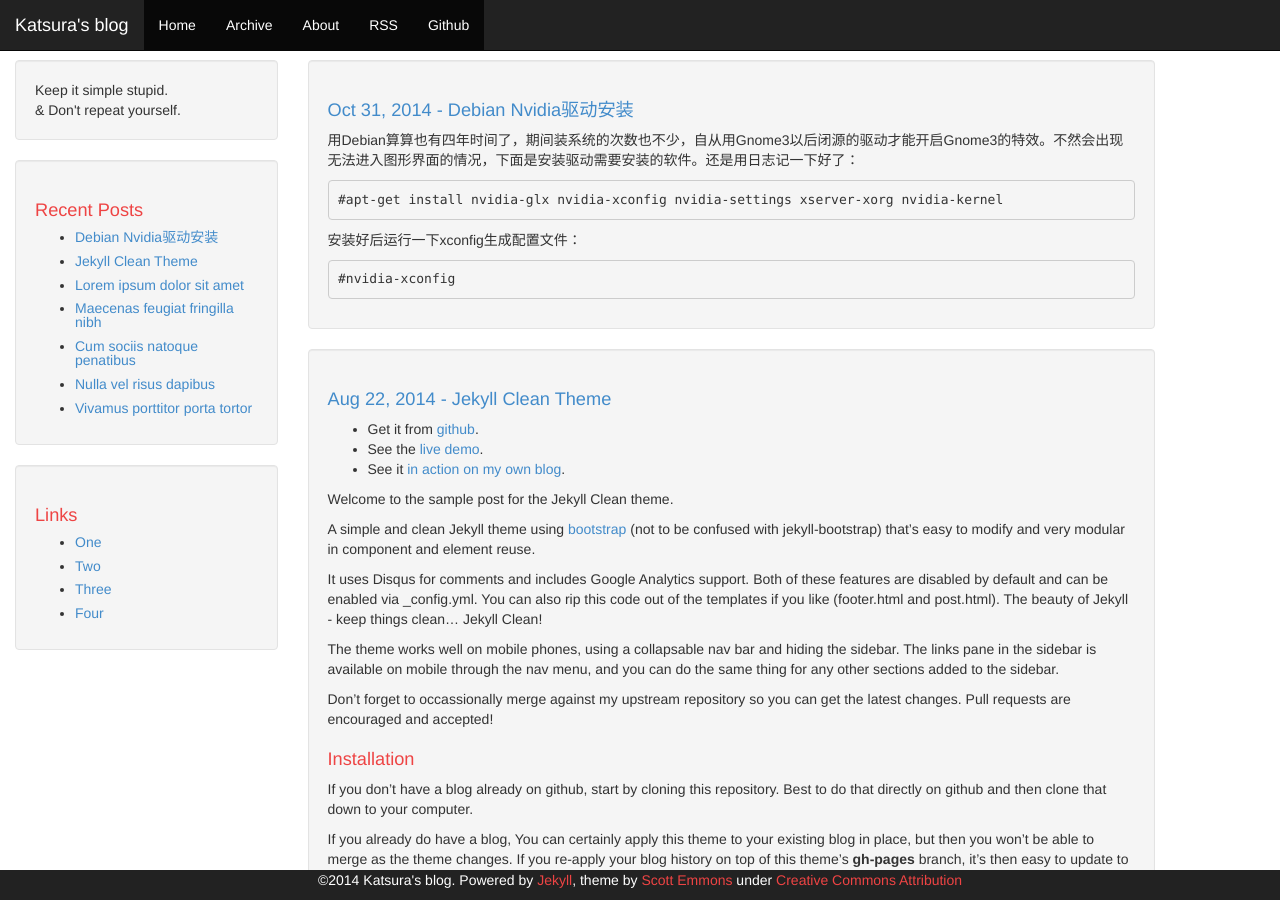
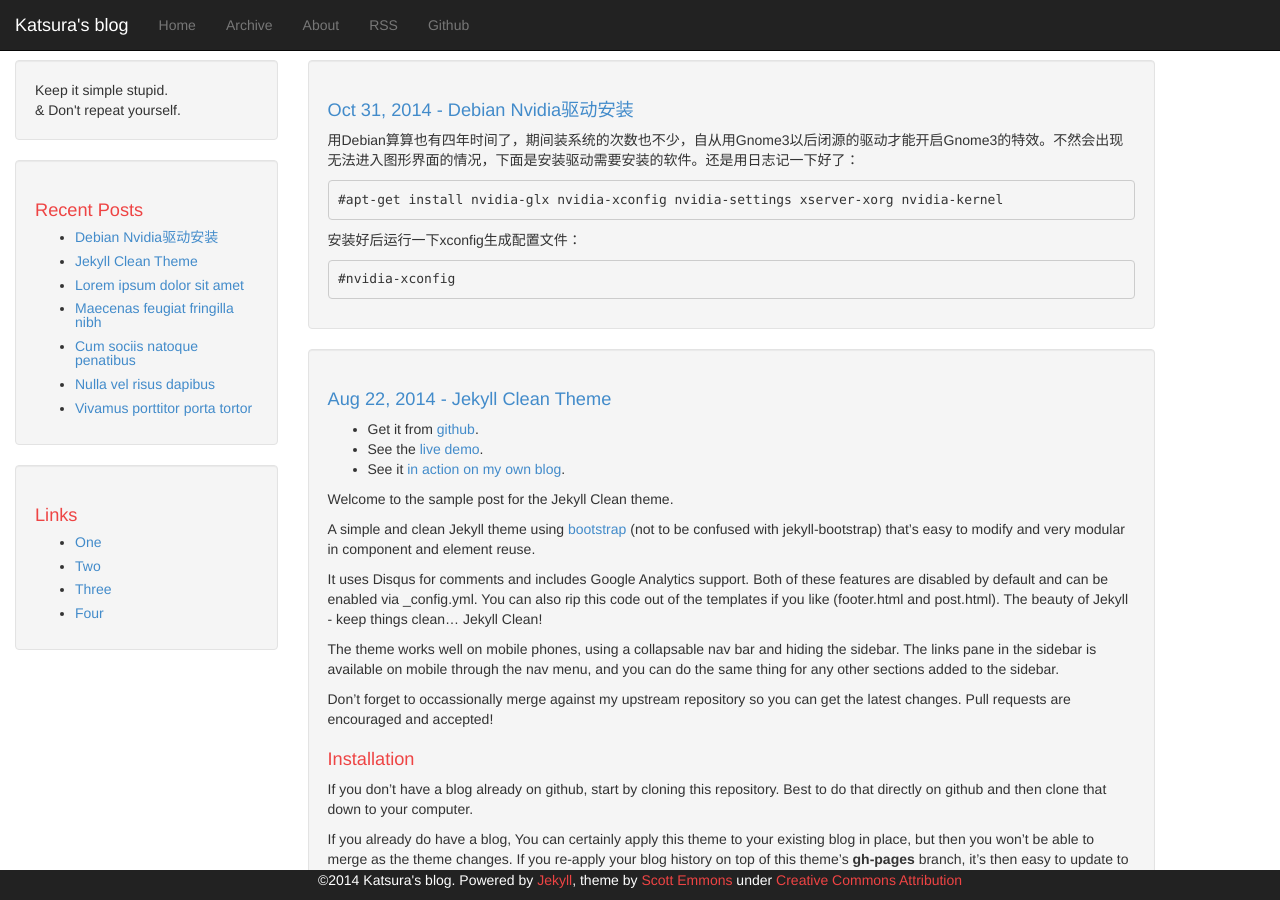
Before and after one commit to KatsuraKKKK/KatsuraKKKK.github.io, a Jekyll site: the page built from index.html, in a window 1280 px wide and 900 px high. Built offline with Jekyll 4.4.1, drawn with Linux system fonts in a browser that asks for light colours; Markdown is read by kramdown in place of the engine named in the settings; the list of posts is cut into pages by our own code.

Commit message:
Modify navigation.

```diff
--- a/_includes/header.html
+++ b/_includes/header.html
@@ -28,13 +28,13 @@
               </div>
               <div class="collapse navbar-collapse" id="bs-example-navbar-collapse-1">
                 <ul class="nav navbar-nav">
-                    <li class="active"><a href="{{ site.baseurl }}/">Home</a></li>
-                    <li class="active visible-xs-block"><a href="{{ site.baseurl }}/links.html">Links</a></li>
-                    <li class="active"><a href="{{ site.baseurl }}/archive.html">Archive</a></li>
-                    <li class="active"><a href="{{ site.baseurl }}/about.html">About</a></li>
-                    <li class="active"><a href="{{ site.baseurl }}/feed.xml">RSS</a></li>
+                    <li class="inactive"><a href="{{ site.baseurl }}/">Home</a></li>
+                    <li class="inactive visible-xs-block"><a href="{{ site.baseurl }}/links.html">Links</a></li>
+                    <li class="inactive"><a href="{{ site.baseurl }}/archive.html">Archive</a></li>
+                    <li class="inactive"><a href="{{ site.baseurl }}/about.html">About</a></li>
+                    <li class="inactive"><a href="{{ site.baseurl }}/feed.xml">RSS</a></li>
                     {% if site.github != '' %}
-                      <li class="active"><a href="https://github.com/{{ site.github }}">Github</a></li>
+                    <li class="inactive"><a href="https://github.com/{{ site.github }}">Github</a></li>
                     {% endif %}
                 </ul>
               </div>
--- a/_layouts/post.html
+++ b/_layouts/post.html
@@ -31,7 +31,6 @@
             	<a class="btn btn-default" href="{{ site.baseurl}}{{ page.previous.url }}" class="previous">Older Post</a>
             {% endif %}
 			</div>
-
     	</div>
     </div>
 </div>
```
Lines whose indentation alone changed are shown as unchanged.
